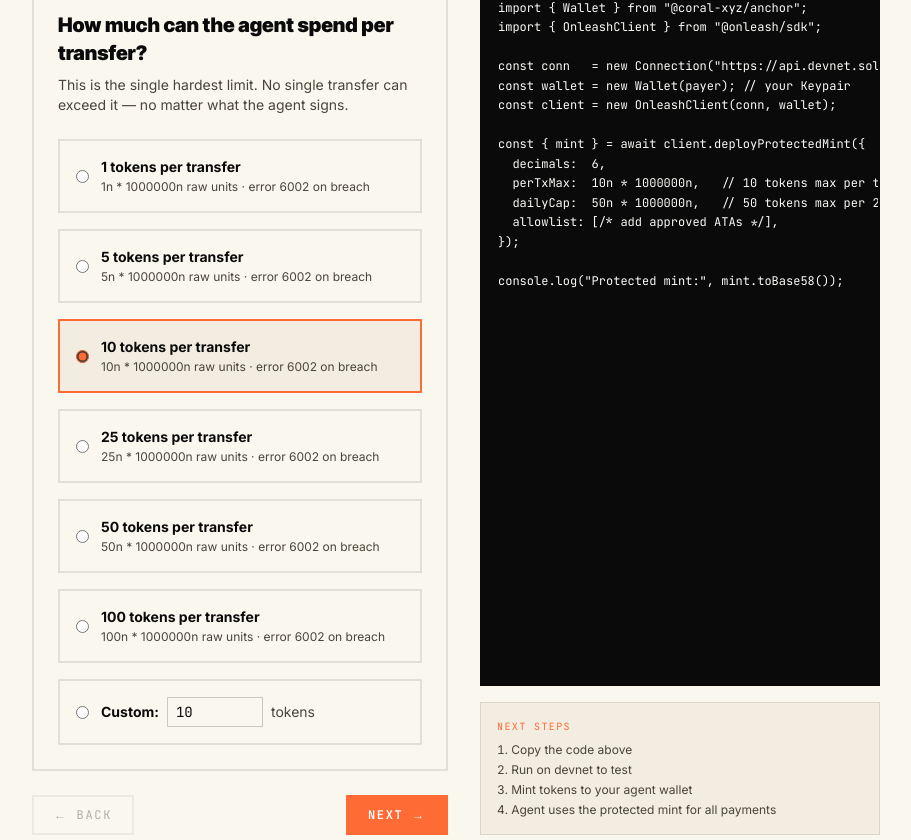
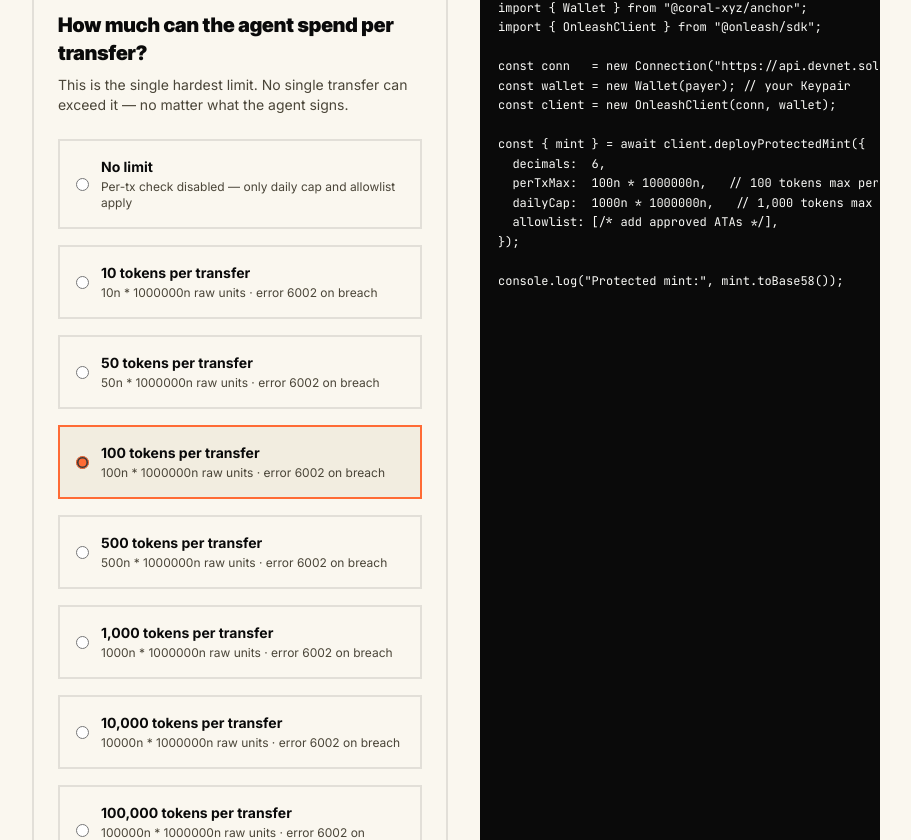
Before and after one commit to amalia020/onleash, a Next.js app in the folder site/: page /compose in a window 1280 px wide. Shown: the part 469-1309 px from the top of the page, without its empty margins (184-1095 px from the left). Built offline with nearby package versions, Linux system fonts and the light colour scheme.

Commit message:
feat(compose): expand ranges + add No limit option for per-tx and daily cap

```diff
--- a/site/app/compose/page.tsx
+++ b/site/app/compose/page.tsx
@@ -18,8 +18,8 @@ interface PolicyConfig {
 }
 
 const DEFAULT: PolicyConfig = {
-  perTxMax: 10,
-  dailyCap: 50,
+  perTxMax: 100,
+  dailyCap: 1000,
   allowlist: [],
   paused: false,
   cooldownSecs: 0,
@@ -43,8 +43,8 @@ function generateCode(cfg: PolicyConfig): string {
     ``,
     `const { mint } = await client.deployProtectedMint({`,
     `  decimals:  ${cfg.decimals},`,
-    `  perTxMax:  ${toRaw(cfg.perTxMax, cfg.decimals)},   // ${cfg.perTxMax} tokens max per transfer`,
-    `  dailyCap:  ${toRaw(cfg.dailyCap, cfg.decimals)},   // ${cfg.dailyCap} tokens max per 24h`,
+    ...(cfg.perTxMax > 0 ? [`  perTxMax:  ${toRaw(cfg.perTxMax, cfg.decimals)},   // ${cfg.perTxMax.toLocaleString()} tokens max per transfer`] : [`  // perTxMax: not enforced`]),
+    ...(cfg.dailyCap > 0 ? [`  dailyCap:  ${toRaw(cfg.dailyCap, cfg.decimals)},   // ${cfg.dailyCap.toLocaleString()} tokens max per 24h`] : [`  // dailyCap: not enforced`]),
     `  allowlist: [${cfg.allowlist.map(a => `new PublicKey("${a}")`).join(", ") || "/* add approved ATAs */"}],`,
   ];
   if (cfg.cooldownSecs > 0) lines.push(`  cooldownSecs: ${cfg.cooldownSecs},              // ${cfg.cooldownSecs}s between transfers`);
@@ -141,22 +141,31 @@ export default function Compose() {
               <h2 className={`${display} text-xl font-black mb-2`}>How much can the agent spend per transfer?</h2>
               <p className="text-sm text-[color:var(--ink-2)] mb-6">This is the single hardest limit. No single transfer can exceed it — no matter what the agent signs.</p>
               <div className="flex flex-col gap-4">
-                {[1, 5, 10, 25, 50, 100].map(v => (
+                {/* No limit option */}
+                <label className={`flex items-center gap-3 border-2 p-4 cursor-pointer transition-colors ${cfg.perTxMax === 0 ? "border-[color:var(--brand)] bg-[color:var(--paper-2)]" : "border-[color:var(--line)] hover:border-[color:var(--line-strong)]"}`}>
+                  <input type="radio" name="perTxMax" value={0} checked={cfg.perTxMax === 0} onChange={() => setCfg(c => ({ ...c, perTxMax: 0 }))} className="accent-[color:var(--brand)]" />
+                  <div>
+                    <div className="font-bold text-sm">No limit</div>
+                    <div className="text-xs text-[color:var(--ink-2)] mt-0.5">Per-tx check disabled — only daily cap and allowlist apply</div>
+                  </div>
+                </label>
+                {[10, 50, 100, 500, 1_000, 10_000, 100_000].map(v => (
                   <label key={v} className={`flex items-center gap-3 border-2 p-4 cursor-pointer transition-colors ${cfg.perTxMax === v ? "border-[color:var(--brand)] bg-[color:var(--paper-2)]" : "border-[color:var(--line)] hover:border-[color:var(--line-strong)]"}`}>
                     <input type="radio" name="perTxMax" value={v} checked={cfg.perTxMax === v} onChange={() => setCfg(c => ({ ...c, perTxMax: v }))} className="accent-[color:var(--brand)]" />
                     <div>
-                      <div className="font-bold text-sm">{v} tokens per transfer</div>
+                      <div className="font-bold text-sm">{v.toLocaleString()} tokens per transfer</div>
                       <div className="text-xs text-[color:var(--ink-2)] mt-0.5">{toRaw(v, cfg.decimals)} raw units · error 6002 on breach</div>
                     </div>
                   </label>
                 ))}
-                <label className={`flex items-center gap-3 border-2 p-4 cursor-pointer transition-colors ${![1,5,10,25,50,100].includes(cfg.perTxMax) ? "border-[color:var(--brand)] bg-[color:var(--paper-2)]" : "border-[color:var(--line)] hover:border-[color:var(--line-strong)]"}`}>
-                  <input type="radio" name="perTxMax" checked={![1,5,10,25,50,100].includes(cfg.perTxMax)} onChange={() => {}} className="accent-[color:var(--brand)]" />
+                <label className={`flex items-center gap-3 border-2 p-4 cursor-pointer transition-colors ${cfg.perTxMax > 0 && ![10,50,100,500,1_000,10_000,100_000].includes(cfg.perTxMax) ? "border-[color:var(--brand)] bg-[color:var(--paper-2)]" : "border-[color:var(--line)] hover:border-[color:var(--line-strong)]"}`}>
+                  <input type="radio" name="perTxMax" checked={cfg.perTxMax > 0 && ![10,50,100,500,1_000,10_000,100_000].includes(cfg.perTxMax)} onChange={() => {}} className="accent-[color:var(--brand)]" />
                   <div className="flex items-center gap-2 flex-1">
                     <span className="text-sm font-bold">Custom:</span>
-                    <input type="number" min={1} value={cfg.perTxMax}
+                    <input type="number" min={1} value={cfg.perTxMax || ""}
+                      placeholder="e.g. 250"
                       onChange={e => setCfg(c => ({ ...c, perTxMax: Math.max(1, Number(e.target.value)) }))}
-                      className={`${mono} w-24 border border-[color:var(--line-strong)] bg-transparent px-2 py-1 text-sm outline-none focus:border-[color:var(--brand)]`} />
+                      className={`${mono} w-32 border border-[color:var(--line-strong)] bg-transparent px-2 py-1 text-sm outline-none focus:border-[color:var(--brand)]`} />
                     <span className="text-sm text-[color:var(--ink-2)]">tokens</span>
                   </div>
                 </label>
@@ -170,15 +179,35 @@ export default function Compose() {
               <h2 className={`${display} text-xl font-black mb-2`}>How much can the agent spend per day?</h2>
               <p className="text-sm text-[color:var(--ink-2)] mb-6">24h rolling window. Resets automatically — no admin action needed.</p>
               <div className="flex flex-col gap-3">
-                {[10, 25, 50, 100, 250, 500].map(v => (
+                <label className={`flex items-center gap-3 border-2 p-4 cursor-pointer transition-colors ${cfg.dailyCap === 0 ? "border-[color:var(--brand)] bg-[color:var(--paper-2)]" : "border-[color:var(--line)] hover:border-[color:var(--line-strong)]"}`}>
+                  <input type="radio" name="dailyCap" value={0} checked={cfg.dailyCap === 0} onChange={() => setCfg(c => ({ ...c, dailyCap: 0 }))} className="accent-[color:var(--brand)]" />
+                  <div>
+                    <div className="font-bold text-sm">No daily limit</div>
+                    <div className="text-xs text-[color:var(--ink-2)] mt-0.5">Daily cap disabled — only per-tx max and allowlist apply</div>
+                  </div>
+                </label>
+                {[100, 500, 1_000, 5_000, 10_000, 100_000, 1_000_000].map(v => (
                   <label key={v} className={`flex items-center gap-3 border-2 p-4 cursor-pointer transition-colors ${cfg.dailyCap === v ? "border-[color:var(--brand)] bg-[color:var(--paper-2)]" : "border-[color:var(--line)] hover:border-[color:var(--line-strong)]"}`}>
                     <input type="radio" name="dailyCap" value={v} checked={cfg.dailyCap === v} onChange={() => setCfg(c => ({ ...c, dailyCap: v }))} className="accent-[color:var(--brand)]" />
                     <div>
-                      <div className="font-bold text-sm">{v} tokens per 24h</div>
-                      <div className="text-xs text-[color:var(--ink-2)] mt-0.5">{Math.floor(v / cfg.perTxMax)} max transfers at current per-tx limit · error 6003</div>
+                      <div className="font-bold text-sm">{v.toLocaleString()} tokens per 24h</div>
+                      <div className="text-xs text-[color:var(--ink-2)] mt-0.5">
+                        {cfg.perTxMax > 0 ? `${Math.floor(v / cfg.perTxMax)} max transfers at current per-tx limit · ` : ""}error 6003
+                      </div>
                     </div>
                   </label>
                 ))}
+                <label className={`flex items-center gap-3 border-2 p-4 cursor-pointer transition-colors ${cfg.dailyCap > 0 && ![100,500,1_000,5_000,10_000,100_000,1_000_000].includes(cfg.dailyCap) ? "border-[color:var(--brand)] bg-[color:var(--paper-2)]" : "border-[color:var(--line)] hover:border-[color:var(--line-strong)]"}`}>
+                  <input type="radio" name="dailyCap" checked={cfg.dailyCap > 0 && ![100,500,1_000,5_000,10_000,100_000,1_000_000].includes(cfg.dailyCap)} onChange={() => {}} className="accent-[color:var(--brand)]" />
+                  <div className="flex items-center gap-2 flex-1">
+                    <span className="text-sm font-bold">Custom:</span>
+                    <input type="number" min={1} value={cfg.dailyCap || ""}
+                      placeholder="e.g. 2500"
+                      onChange={e => setCfg(c => ({ ...c, dailyCap: Math.max(1, Number(e.target.value)) }))}
+                      className={`${mono} w-32 border border-[color:var(--line-strong)] bg-transparent px-2 py-1 text-sm outline-none focus:border-[color:var(--brand)]`} />
+                    <span className="text-sm text-[color:var(--ink-2)]">tokens / 24h</span>
+                  </div>
+                </label>
               </div>
             </div>
           )}
@@ -263,8 +292,8 @@ export default function Compose() {
               <h2 className={`${display} text-xl font-black mb-4`}>Your policy</h2>
               <div className="grid gap-2 mb-6">
                 {[
-                  ["Per-tx max", `${cfg.perTxMax} tokens`, "6002"],
-                  ["Daily cap", `${cfg.dailyCap} tokens / 24h`, "6003"],
+                  ["Per-tx max", cfg.perTxMax === 0 ? "not enforced" : `${cfg.perTxMax.toLocaleString()} tokens`, "6002"],
+                  ["Daily cap", cfg.dailyCap === 0 ? "not enforced" : `${cfg.dailyCap.toLocaleString()} tokens / 24h`, "6003"],
                   ["Allowlist", cfg.allowlist.length === 0 ? "none (all transfers will fail)" : `${cfg.allowlist.length} address${cfg.allowlist.length !== 1 ? "es" : ""}`, "6001"],
                   ["Cooldown", cfg.cooldownSecs > 0 ? `${cfg.cooldownSecs}s between transfers` : "disabled", "6008"],
                   ["Max transfers/day", cfg.maxTransfersPerDay > 0 ? String(cfg.maxTransfersPerDay) : "unlimited", "6009"],
```
